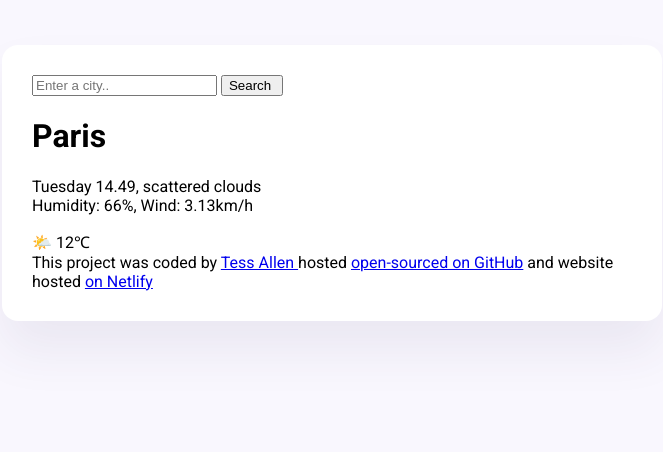
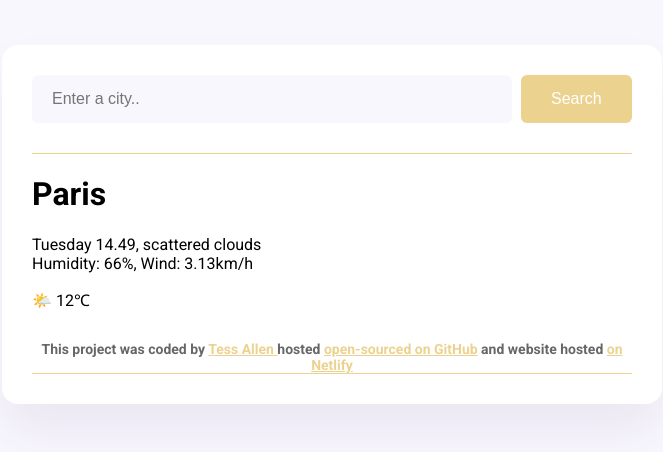
Before and after one commit to tessallen-cmd/-my---weather-forecast-app, a plain HTML site: page index.html in a window 1280 px wide. Shown: the whole page, without its empty margins (308-971 px from the left). Drawn offline with Linux system fonts and the light colour scheme; a web font is replaced by a local one.

Commit message:
add styling css

```diff
--- a/index.html
+++ b/index.html
@@ -4,16 +4,18 @@
     <meta charset="UTF-8" />
     <meta name="viewport" content="width=device-width, initial-scale=1.0" />
 
-
-    <link rel="preconnect" href="https://fonts.googleapis.com">
-<link rel="preconnect" href="https://fonts.gstatic.com" crossorigin>
-<link rel="preconnect" href="https://fonts.googleapis.com">
-<link rel="preconnect" href="https://fonts.gstatic.com" crossorigin>
-<link href="https://fonts.googleapis.com/css2?family=Barlow+Semi+Condensed:ital,
+    <link rel="preconnect" href="https://fonts.googleapis.com" />
+    <link rel="preconnect" href="https://fonts.gstatic.com" crossorigin />
+    <link rel="preconnect" href="https://fonts.googleapis.com" />
+    <link rel="preconnect" href="https://fonts.gstatic.com" crossorigin />
+    <link
+      href="https://fonts.googleapis.com/css2?family=Barlow+Semi+Condensed:ital,
 wght@0,100;0,200;0,300;0,400;0,500;0,600;0,700;0,800;0,900;1,100;1,200;1
 ,300;1,400;1,500;1,600;1,700;1,800;1,900&family=Lobster&family=PT+Mono&family=
 Roboto+Serif:ital,opsz,wght@0,8..144,100..900;1,8..144,100..900&family=Roboto:ital
-,wght@0,100..900;1,100..900&family=Sora:wght@100..800&display=swap" rel="stylesheet">
+,wght@0,100..900;1,100..900&family=Sora:wght@100..800&display=swap"
+      rel="stylesheet"
+    />
 
     <link rel="stylesheet" href="src/style.css" />
     <title>Forecast app</title>
@@ -21,9 +23,14 @@ Roboto+Serif:ital,opsz,wght@0,8..144,100..900;1,8..144,100..900&family=Roboto:it
   <body>
     <div class="weather-app">
       <header>
-      <form>
-        <input type="search" placeholder="Enter a city.." required />
-        <input type="submit" value="Search " />
+        <form class="search-form">
+          <input
+            type="search"
+            placeholder="Enter a city.."
+            required
+            class="search-form-input"
+          />
+          <input type="submit" value="Search" class="search-form-button" />
         </form>
       </header>
       <main>
@@ -40,7 +47,9 @@ Roboto+Serif:ital,opsz,wght@0,8..144,100..900;1,8..144,100..900&family=Roboto:it
 
       <footer>
         This project was coded by
-      <a href="https://github.com/minervashia" target="_blank"> Tess Allen </a>
+        <a href="https://github.com/minervashia" target="_blank">
+          Tess Allen
+        </a>
         hosted
         <a
           href="https://github.com/minervashia/weather--forecast-app"
--- a/src/style.css
+++ b/src/style.css
@@ -1,6 +1,9 @@
 body {
   background-color: #f9f7fe;
   font-family: "Roboto", sans-serif;
+}
+a {
+  color: rgb(236, 210, 143);
 }
 .weather-app {
   background: white;
@@ -10,3 +13,33 @@ body {
   box-shadow: 0 30px 50px rgba(65, 50, 100, 0.08);
   padding: 30px;
 }
+header {
+  border-bottom: 1px solid rgb(236, 210, 143);
+  padding: 0 0 30px 0;
+}
+.search-form-input {
+  background-color: #f9f7fe;
+  border: none;
+  border-radius: 6px;
+  width: 80%;
+  font-size: 16px;
+  padding: 15px 20px;
+}
+
+.search-form-button {
+  background: rgb(236, 210, 143);
+  padding: 15px 30px;
+  border: none;
+  font-size: 16px;
+  margin-left: 5px;
+  border-radius: 6px;
+  color: white;
+}
+footer {
+  border-bottom: 1px solid rgb(236, 210, 143);
+  padding: 30px 0 0 0;
+  text-align: center;
+  font-size: 14px;
+  font-weight: bold;
+  color: rgba(0, 0, 0, 0.6);
+}
```
Lines whose indentation alone changed are shown as unchanged.
